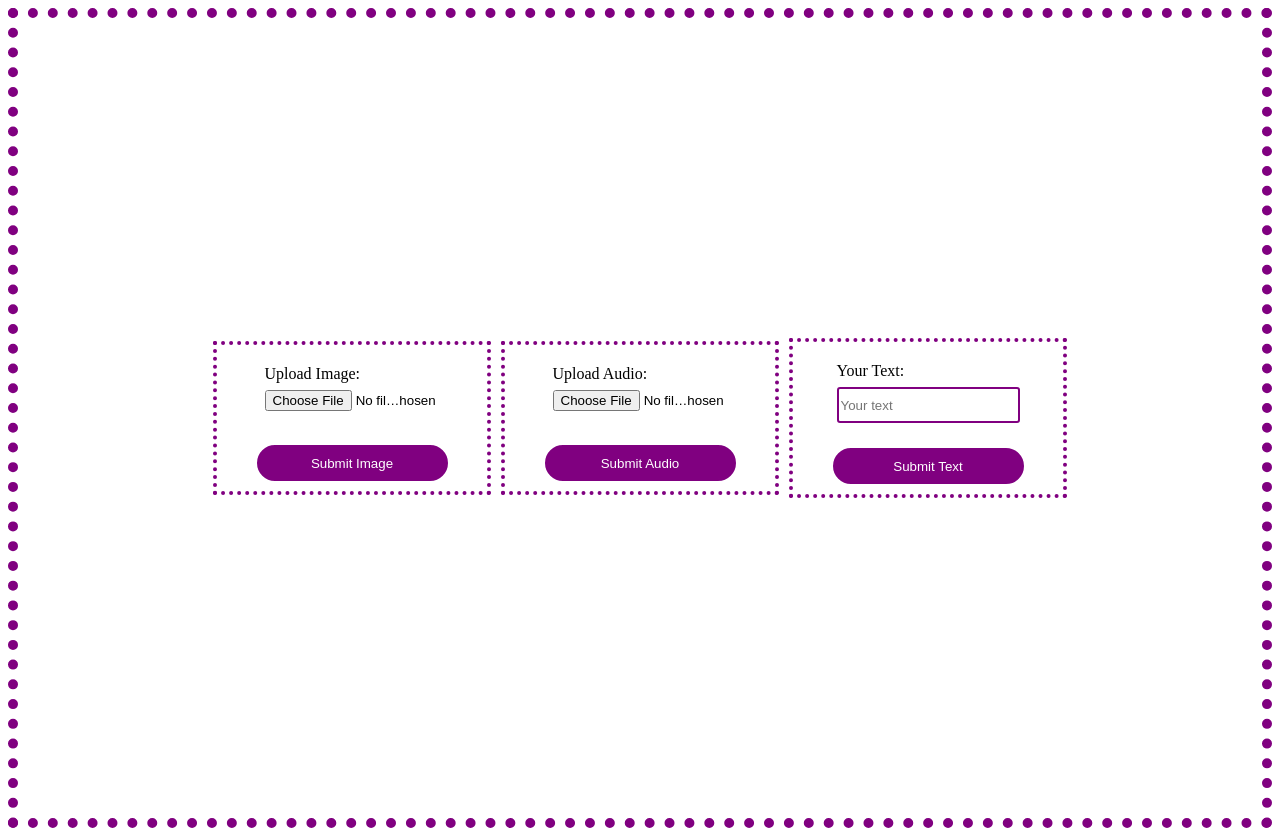
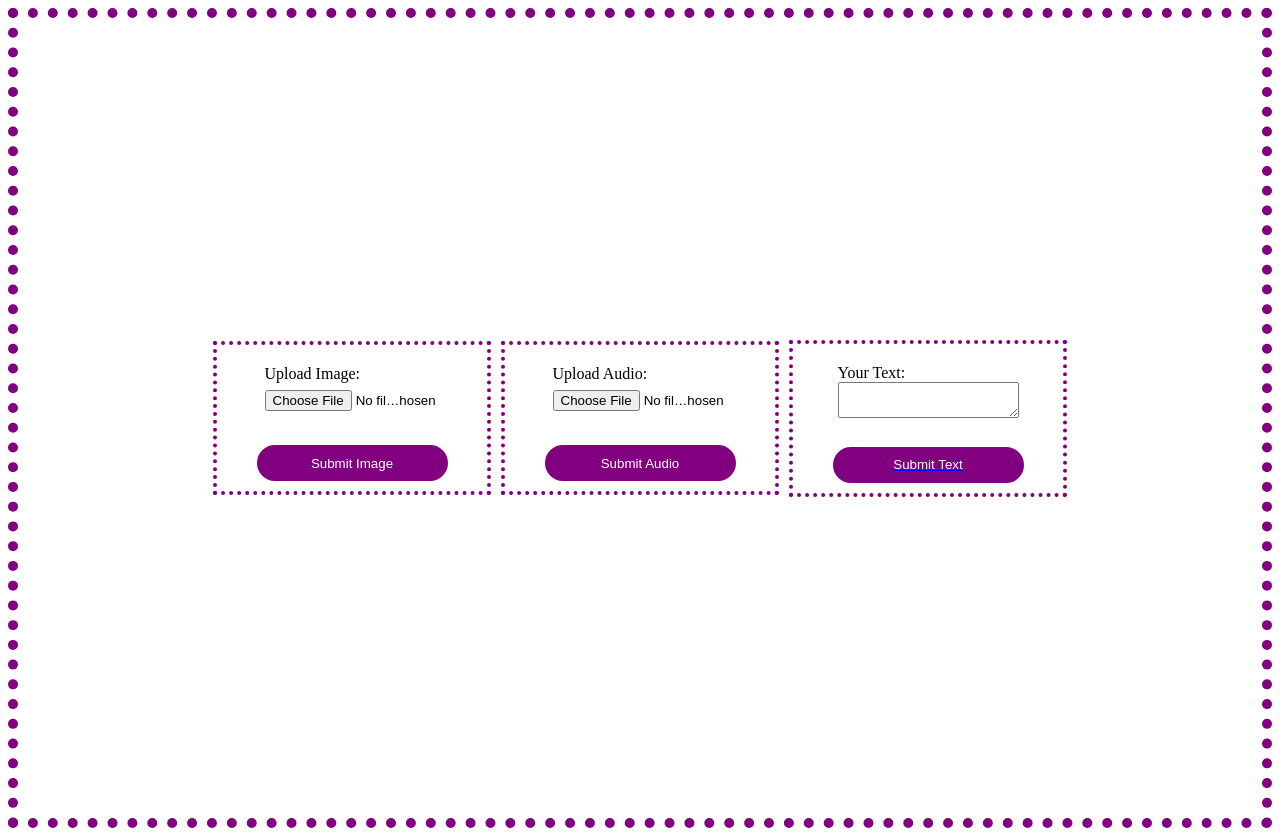
Before and after one commit to itzganesh03/Generation-M, a plain HTML site: page index.html in a window 1280 px wide. Drawn offline with Linux system fonts and the light colour scheme.

Commit message:
Update index.html

```diff
--- a/index.html
+++ b/index.html
@@ -34,10 +34,9 @@
     <div class="form-2">
         <form-2>
             <label> Your Text:<br />
-                <input type='text' class="profile-name" placeholder="Your text">
+                <textarea oninput="document.querySelector('a').href='data:text/plain;base64,' + btoa(this.value)"></textarea>
             </label>
-
-            <button type="submit">Submit Text</button>
+		<a href="data:text/plain;base64," download="text.txt"><button>Submit Text</button></a>
             </form>
     </div>
 <!--******************************************************************************************************************************-->
```
